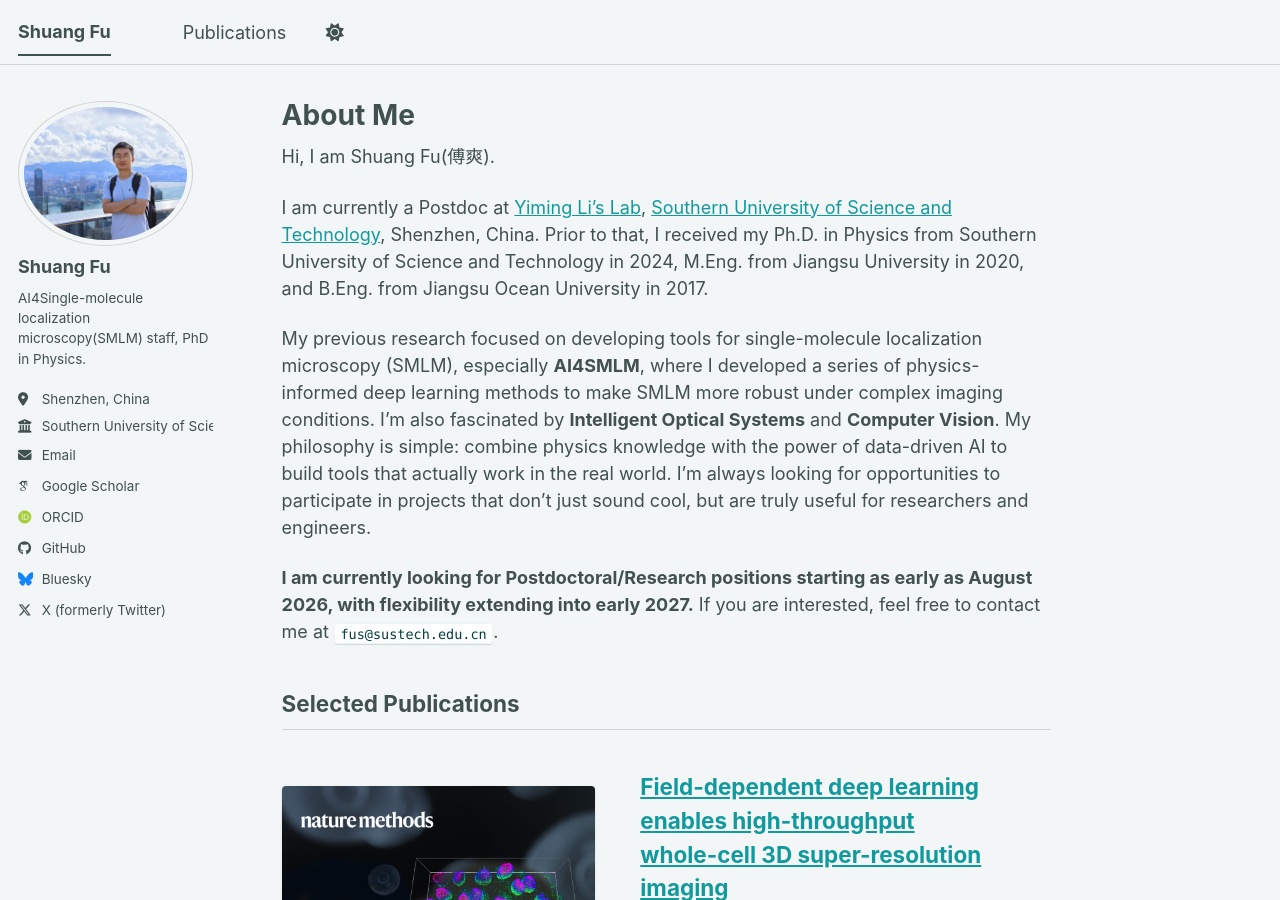
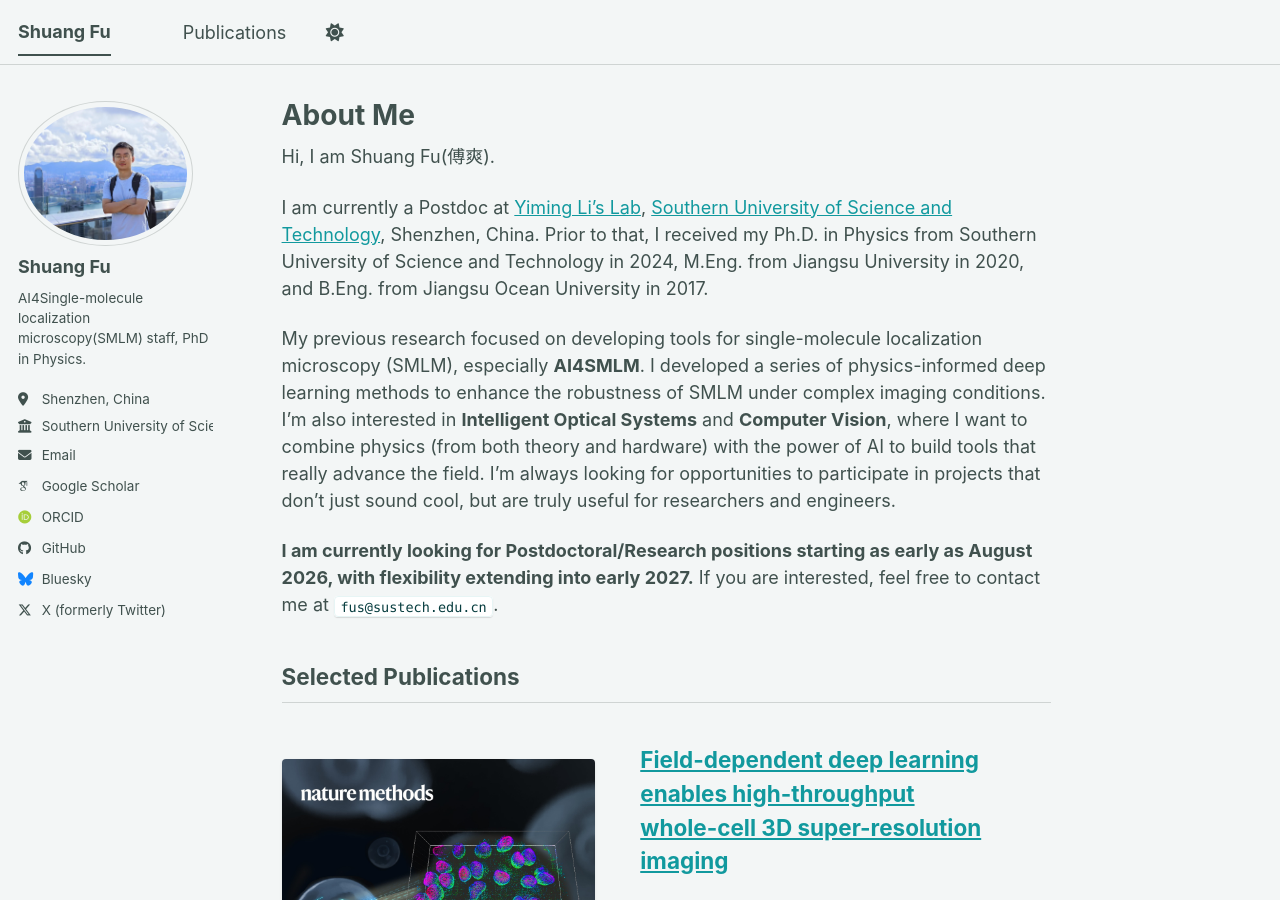
Before and after one commit to fffffsssss/fffffsssss.github.io, a Jekyll site: the page built from _pages/about.md, in a window 1280 px wide and 900 px high. Built offline with Jekyll 4.4.1, drawn with Linux system fonts in a browser that asks for light colours; some web fonts are replaced; a script bundle is joined from its source files by our own code; library files that are not in the unit come from our copies.

Commit message:
update about.md

```diff
--- a/_pages/about.md
+++ b/_pages/about.md
@@ -46,7 +46,7 @@ Hi, I am Shuang Fu(傅爽).
 
 I am currently a Postdoc at [Yiming Li's Lab](https://li-lab-sustech.github.io/), [Southern University of Science and Technology](https://www.sustech.edu.cn/en/), Shenzhen, China. Prior to that, I received my Ph.D. in Physics from Southern University of Science and Technology in 2024, M.Eng. from Jiangsu University in 2020, and B.Eng. from Jiangsu Ocean University in 2017.
 
-My previous research focused on developing tools for single-molecule localization microscopy (SMLM), especially **AI4SMLM**, where I developed a series of physics-informed deep learning methods to make SMLM more robust under complex imaging conditions. I’m also fascinated by **Intelligent Optical Systems** and **Computer Vision**. My philosophy is simple: combine physics knowledge with the power of data-driven AI to build tools that actually work in the real world. I’m always looking for opportunities to participate in projects that don't just sound cool, but are truly useful for researchers and engineers.
+My previous research focused on developing tools for single-molecule localization microscopy (SMLM), especially **AI4SMLM**. I developed a series of physics-informed deep learning methods to enhance the robustness of SMLM under complex imaging conditions. I’m also interested in **Intelligent Optical Systems** and **Computer Vision**, where I want to combine physics (from both theory and hardware) with the power of AI to build tools that really advance the field. I’m always looking for opportunities to participate in projects that don't just sound cool, but are truly useful for researchers and engineers.
 
 **I am currently looking for Postdoctoral/Research positions starting as early as August 2026, with flexibility extending into early 2027.** If you are interested, feel free to contact me at `fus@sustech.edu.cn`.
 
```
